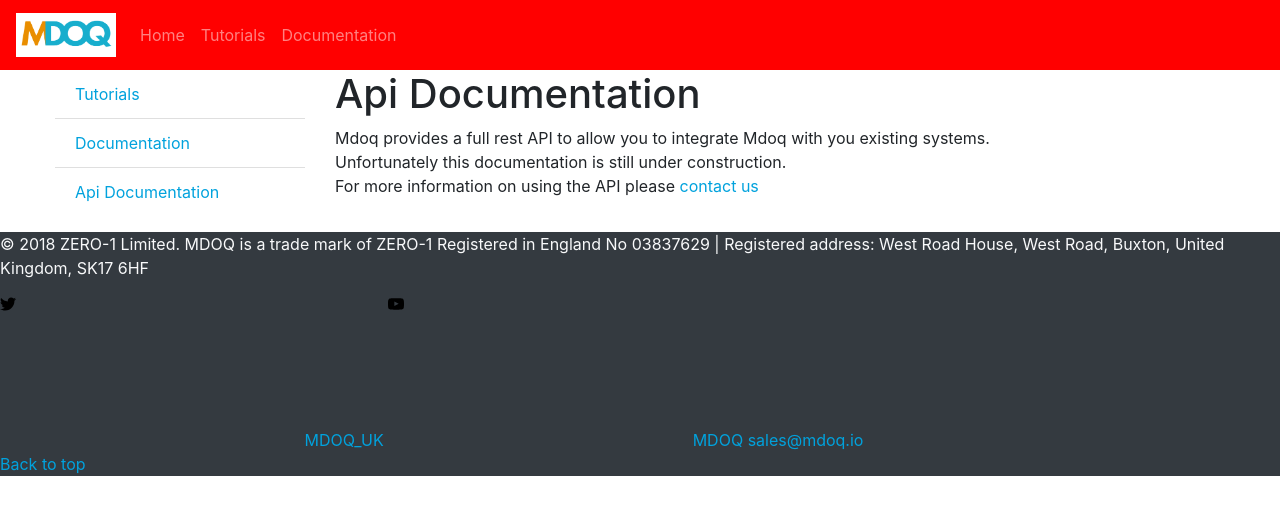
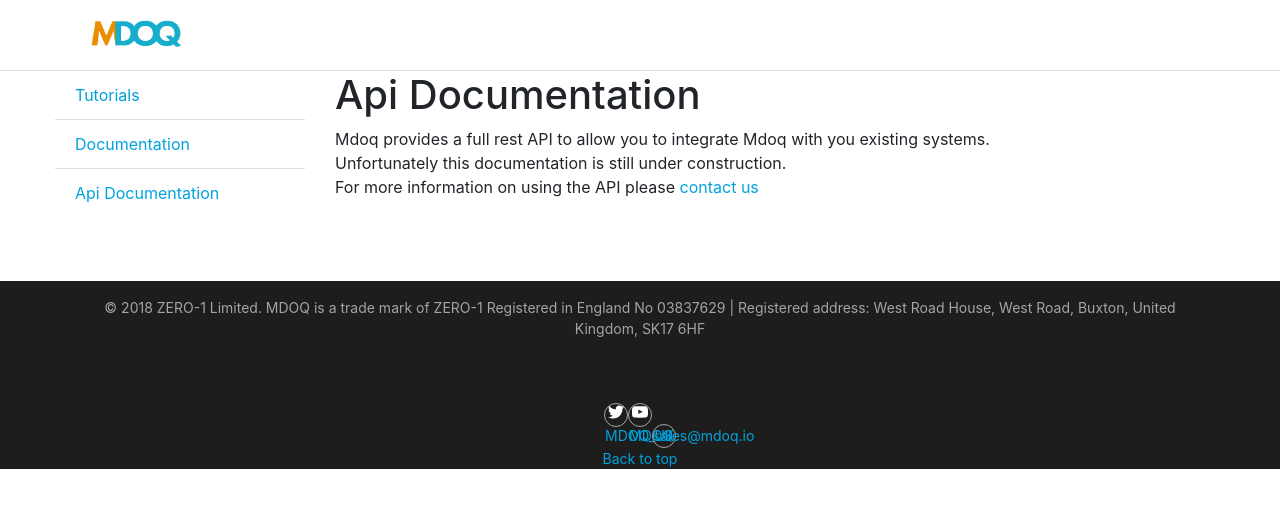
Before and after one commit to zero1limited/mdoq-docs, a Jekyll site: the page built from docs/api-documentation.md, in a window 1280 px wide. Shown: the top 515 px of the page. Built offline with Jekyll 4.4.1, drawn with Linux system fonts in a browser that asks for light colours; nearby versions of some CDN libraries.

Commit message:
Doc stylin

```diff
--- a/docs/_includes/footer.html
+++ b/docs/_includes/footer.html
@@ -1,7 +1,9 @@
-<footer class="bg-dark">
-  <p class="text-light">{{ site.footer.copyright | escape }}</p>
-  {%- include social.html -%}
-  <p><a href="#">Back to top</a></p>
+<footer class="site-footer">
+  <div class="container text-center">
+    <div class="mt-5 mb-5 mb-3 pt-3 pb-3">{{ site.footer.copyright | escape }}</div>
+    {%- include social.html -%}
+    <p><a href="#">Back to top</a></p>
+  </div>
 </footer>
 
 
--- a/docs/_includes/header.html
+++ b/docs/_includes/header.html
@@ -1,5 +1,5 @@
-<header>
-  <nav class="navbar navbar-expand-md navbar-dark bg-dark">
+<header class="border-bottom">
+  <nav class="navbar container">
     <a class="navbar-brand" href="https://www.mdoq.io">
       <img class="logo" src="/assets/img/MDOQ-logo.png" alt="Mdoq Logo" />
     </a>
--- a/docs/_sass/custom/_main.scss
+++ b/docs/_sass/custom/_main.scss
@@ -1,6 +1,33 @@
-.navbar {background:red!important;}
 section.homepage-banner {
-  background-image: url('/assets/img/banner_1.png');
-  background-position: center;
-  background-size: cover
+  //background-image: url('/assets/img/banner_1.png');
+  //background-position: center;
+  //background-size: cover
 }
+.jumbotron {
+  border-radius: 0;
+}
+footer.site-footer {
+  font-size: 14px;
+  background: #1d1d1d;
+  color: #a4a4a4;
+}
+.socials {
+  text-align: center;
+}
+.socials a {
+  display: inline-block;
+  width: 24px;
+  height: 24px;
+  border: 1px solid #a4a4a4;
+  border-radius: 25px;
+}
+.socials a span {
+  overflow: hidden;
+  text-indent: -999em;
+}
+.socials a svg {
+  width: 16px;
+  height: 16px;
+  margin: 0 auto;
+  filter: invert(100%);
+}
```
